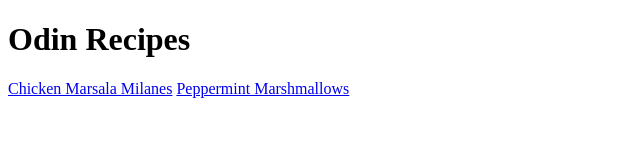
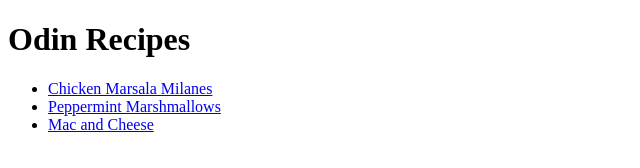
Before and after one commit to Kamakot/odin-recipes, a plain HTML site: page index.html in a window 1280 px wide. Shown: the whole page, without its empty margins (0-640 px from the left). Drawn offline with Linux system fonts and the light colour scheme.

Commit message:
Add link to marshmallow and mac .html files

```diff
--- a/index.html
+++ b/index.html
@@ -9,9 +9,13 @@
     <!--Initial Heading-->
     <h1>Odin Recipes</h1>
 
-    <!--Link to recipe-->
-    <a href="./recipes/marsala.html">Chicken Marsala Milanes</a>
-    <!--Second Recipe-->
-    <a href="./recipes/marshmallow.html">Peppermint Marshmallows</a>
+    <ul>
+        <!--Link to recipe-->
+        <li><a href="./recipes/marsala.html">Chicken Marsala Milanes</a></li>
+        <!--Second Recipe-->
+        <li><a href="./recipes/marshmallow.html">Peppermint Marshmallows</a></li>
+        <!--Third Recipe-->
+        <li><a href="./recipes/mac.html">Mac and Cheese</a></li>
+    </ul>
 </body>
 </html>
```
